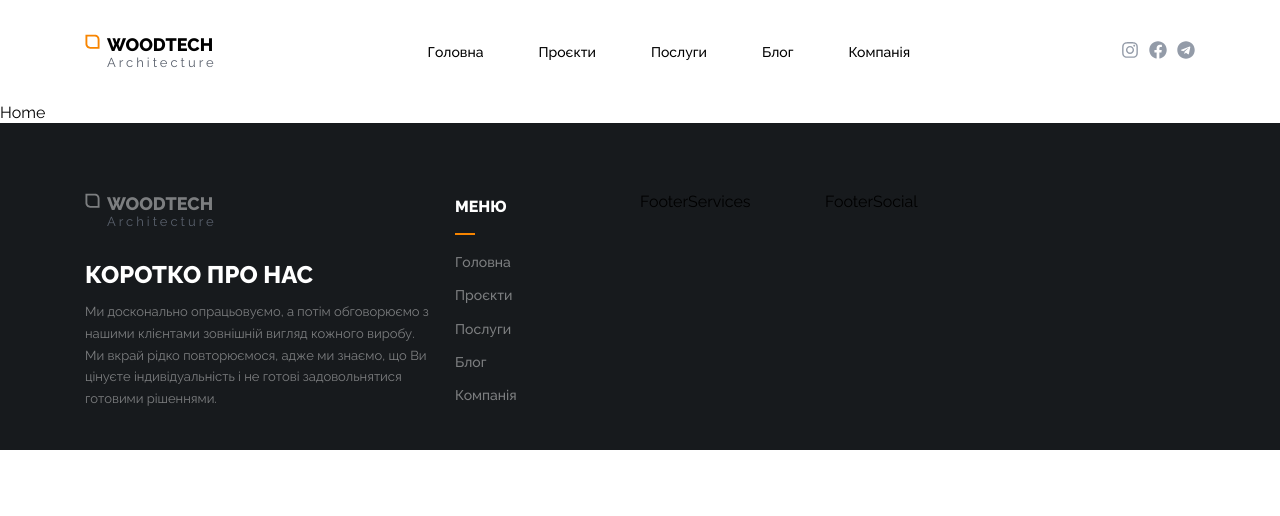
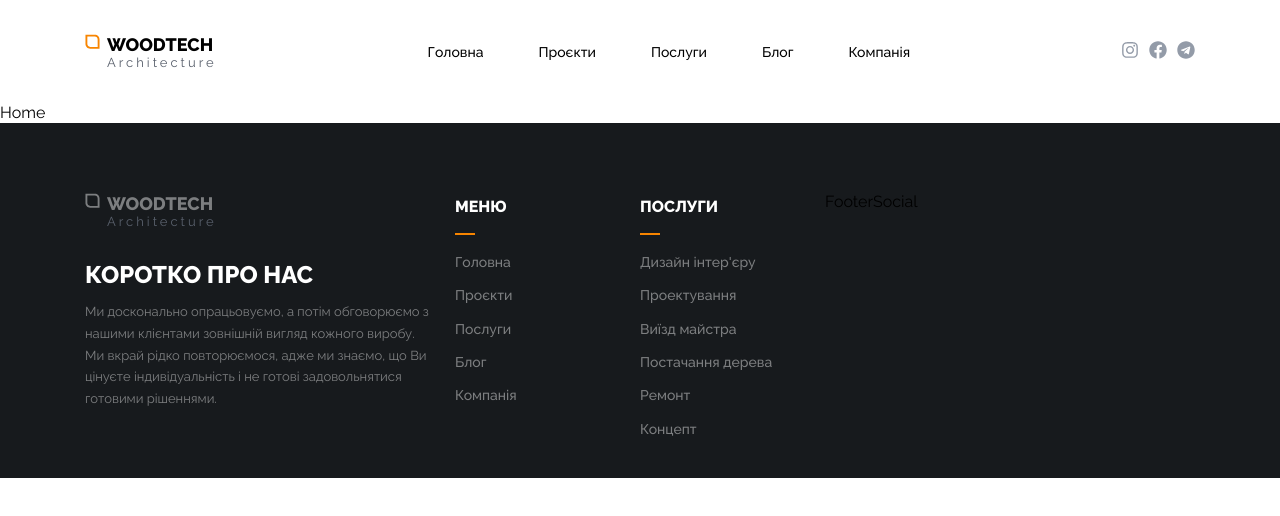
Before and after one commit to DenisTolmachev/woodtech, a React (Create React App) app: page / in a window 1280 px wide. Shown: the top 516 px of the page. Built offline with nearby package versions, Linux system fonts and the light colour scheme.

Commit message:
services menu completed

```diff
--- a/src/components/FooterServices/FooterServices.jsx
+++ b/src/components/FooterServices/FooterServices.jsx
@@ -1,7 +1,14 @@
+import {
+  FooterServicesContainer,
+  FooterServicesTitle,
+} from './FooterServices.style';
+import { ServicesMenu } from '../ServicesMenu/ServicesMenu';
+
 export const FooterServices = () => {
   return (
-    <div>
-      FooterServices
-    </div>
+    <FooterServicesContainer>
+      <FooterServicesTitle>Послуги</FooterServicesTitle>
+      <ServicesMenu />
+    </FooterServicesContainer>
   );
 };
--- a/src/components/FooterServices/FooterServices.style.js
+++ b/src/components/FooterServices/FooterServices.style.js
@@ -0,0 +1,24 @@
+import styled from 'styled-components';
+
+export const FooterServicesContainer = styled.div``;
+
+export const FooterServicesTitle = styled.h2`
+  font-size: ${({ theme }) => theme.fontSizes.l};
+  font-weight: ${({ theme }) => theme.fontWeights.extraBold};
+  line-height: ${({ theme }) => theme.lineHeights.nav};
+  color: ${({ theme }) => theme.colors.white};
+  text-transform: uppercase;
+  position: relative;
+  margin-bottom: 33px;
+
+  &:after {
+    content: '';
+    position: absolute;
+    height: 2px;
+    width: 20px;
+    bottom: -15px;
+    left: 0;
+
+    background-color: ${({ theme }) => theme.colors.accent};
+  }
+`;
--- a/src/components/Navigation/Navigation.jsx
+++ b/src/components/Navigation/Navigation.jsx
@@ -1,4 +1,4 @@
-import { NavigationLink, NavItem, NavList } from './HeaderNav.style';
+import { NavigationLink, NavItem, NavList } from './Navigation.style';
 
 export const Navigation = ({ headerStyle, footerStyle }) => {
   return (
--- /dev/null
+++ b/src/components/ServicesMenu/ServicesMenu.jsx
@@ -0,0 +1,30 @@
+import {
+  ServicesMenuItem,
+  ServicesMenuLink,
+  ServicesMenuList,
+} from './ServicesMenu.style';
+
+export const ServicesMenu = ({ headerStyle, footerStyle }) => {
+  return (
+    <ServicesMenuList headerStyle={headerStyle} footerStyle={footerStyle}>
+      <ServicesMenuItem>
+        <ServicesMenuLink to={'/'}>Дизайн інтер'єру</ServicesMenuLink>
+      </ServicesMenuItem>
+      <ServicesMenuItem>
+        <ServicesMenuLink to={'/'}>Проектування</ServicesMenuLink>
+      </ServicesMenuItem>
+      <ServicesMenuItem>
+        <ServicesMenuLink to={'/'}>Виїзд майстра</ServicesMenuLink>
+      </ServicesMenuItem>
+      <ServicesMenuItem>
+        <ServicesMenuLink to={'/'}>Постачання дерева</ServicesMenuLink>
+      </ServicesMenuItem>
+      <ServicesMenuItem>
+        <ServicesMenuLink to={'/'}>Ремонт</ServicesMenuLink>
+      </ServicesMenuItem>
+      <ServicesMenuItem>
+        <ServicesMenuLink to={'/'}>Концепт</ServicesMenuLink>
+      </ServicesMenuItem>
+    </ServicesMenuList>
+  );
+};
--- /dev/null
+++ b/src/components/ServicesMenu/ServicesMenu.style.js
@@ -0,0 +1,23 @@
+import styled from 'styled-components';
+import { Link } from 'react-router-dom';
+
+export const ServicesMenuList = styled.ul`
+  display: flex;
+  flex-direction: column;
+  gap: 15px;
+`;
+
+export const ServicesMenuItem = styled.li``;
+
+export const ServicesMenuLink = styled(Link)`
+  font-size: ${({ theme }) => theme.fontSizes.s};
+  font-weight: ${({ theme }) => theme.fontWeights.medium};
+  line-height: ${({ theme }) => theme.lineHeights.link};
+  color: ${({ theme }) => theme.colors.primaryText};
+
+  &:hover,
+  &:focus,
+  &:active {
+    color: ${({ theme }) => theme.colors.accent};
+  }
+`;
```
Also changed, not shown: src/components/Navigation/Navigation.style.js (renamed from src/components/Navigation/HeaderNav.style.js).
